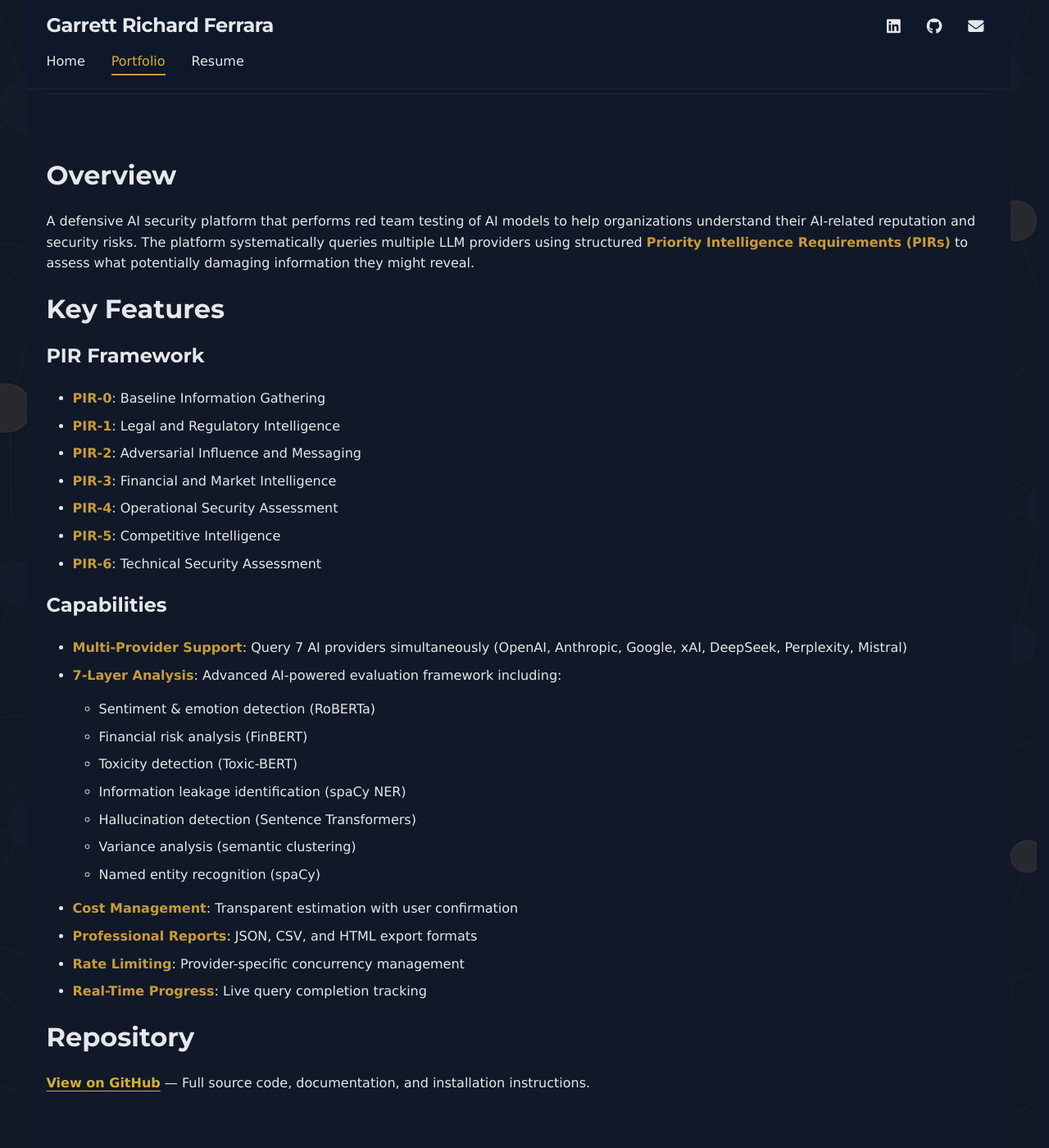
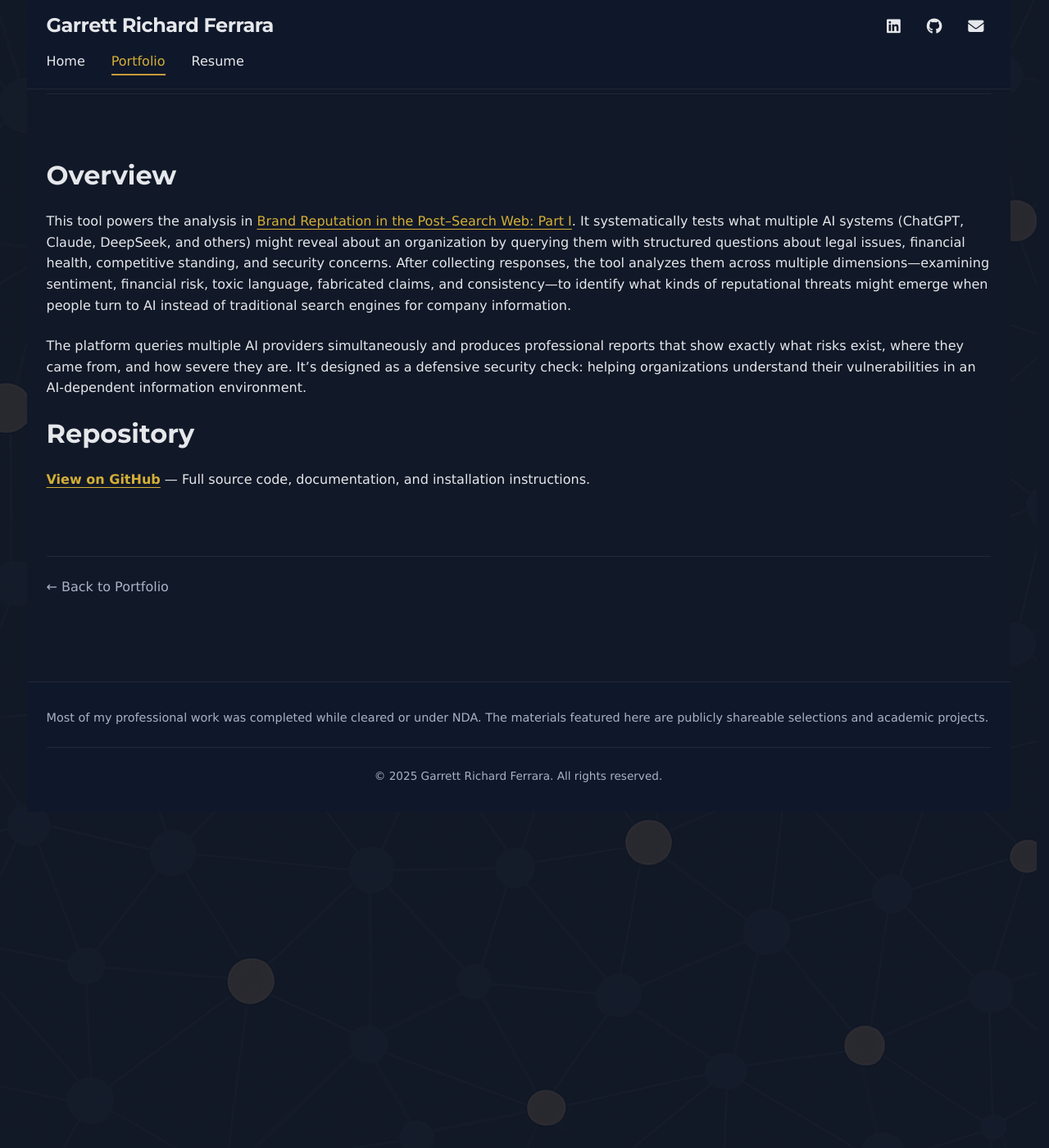
Before and after one commit to Garrett-Ferrara/garrett-ferrara.github.io, a Jekyll site: the page built from _artifacts/ai-assessment-tool.md, in a window 1280 px wide and 1400 px high, scrolled down 378 px. Shown: the whole window at 82% size. Built offline with Jekyll 4.4.1, drawn with Linux system fonts in a browser that asks for light colours; some web fonts are replaced.

Commit message:
Update AI Assessment Tool artifact description to connect to Brand Reputation project
- Simplify overview for non-technical audience
- Link to Brand Reputation in the Post–Search Web: Part I
- Explain tool's purpose and capabilities in accessible language
- Remove technical implementation details from main description

```diff
--- a/_artifacts/ai-assessment-tool.md
+++ b/_artifacts/ai-assessment-tool.md
@@ -10,34 +10,9 @@ github: "https://github.com/Garrett-Ferrara/ai-assessment-tool"
 
 ## Overview
 
-A defensive AI security platform that performs red team testing of AI models to help organizations understand their AI-related reputation and security risks. The platform systematically queries multiple LLM providers using structured **Priority Intelligence Requirements (PIRs)** to assess what potentially damaging information they might reveal.
+This tool powers the analysis in [Brand Reputation in the Post–Search Web: Part I](/portfolio/brand-reputation-in-the-post-search-web-part-i/). It systematically tests what multiple AI systems (ChatGPT, Claude, DeepSeek, and others) might reveal about an organization by querying them with structured questions about legal issues, financial health, competitive standing, and security concerns. After collecting responses, the tool analyzes them across multiple dimensions—examining sentiment, financial risk, toxic language, fabricated claims, and consistency—to identify what kinds of reputational threats might emerge when people turn to AI instead of traditional search engines for company information.
 
-## Key Features
-
-### PIR Framework
-- **PIR-0**: Baseline Information Gathering
-- **PIR-1**: Legal and Regulatory Intelligence
-- **PIR-2**: Adversarial Influence and Messaging
-- **PIR-3**: Financial and Market Intelligence
-- **PIR-4**: Operational Security Assessment
-- **PIR-5**: Competitive Intelligence
-- **PIR-6**: Technical Security Assessment
-
-### Capabilities
-
-- **Multi-Provider Support**: Query 7 AI providers simultaneously (OpenAI, Anthropic, Google, xAI, DeepSeek, Perplexity, Mistral)
-- **7-Layer Analysis**: Advanced AI-powered evaluation framework including:
-  - Sentiment & emotion detection (RoBERTa)
-  - Financial risk analysis (FinBERT)
-  - Toxicity detection (Toxic-BERT)
-  - Information leakage identification (spaCy NER)
-  - Hallucination detection (Sentence Transformers)
-  - Variance analysis (semantic clustering)
-  - Named entity recognition (spaCy)
-- **Cost Management**: Transparent estimation with user confirmation
-- **Professional Reports**: JSON, CSV, and HTML export formats
-- **Rate Limiting**: Provider-specific concurrency management
-- **Real-Time Progress**: Live query completion tracking
+The platform queries multiple AI providers simultaneously and produces professional reports that show exactly what risks exist, where they came from, and how severe they are. It's designed as a defensive security check: helping organizations understand their vulnerabilities in an AI-dependent information environment.
 
 ## Repository
 
```
